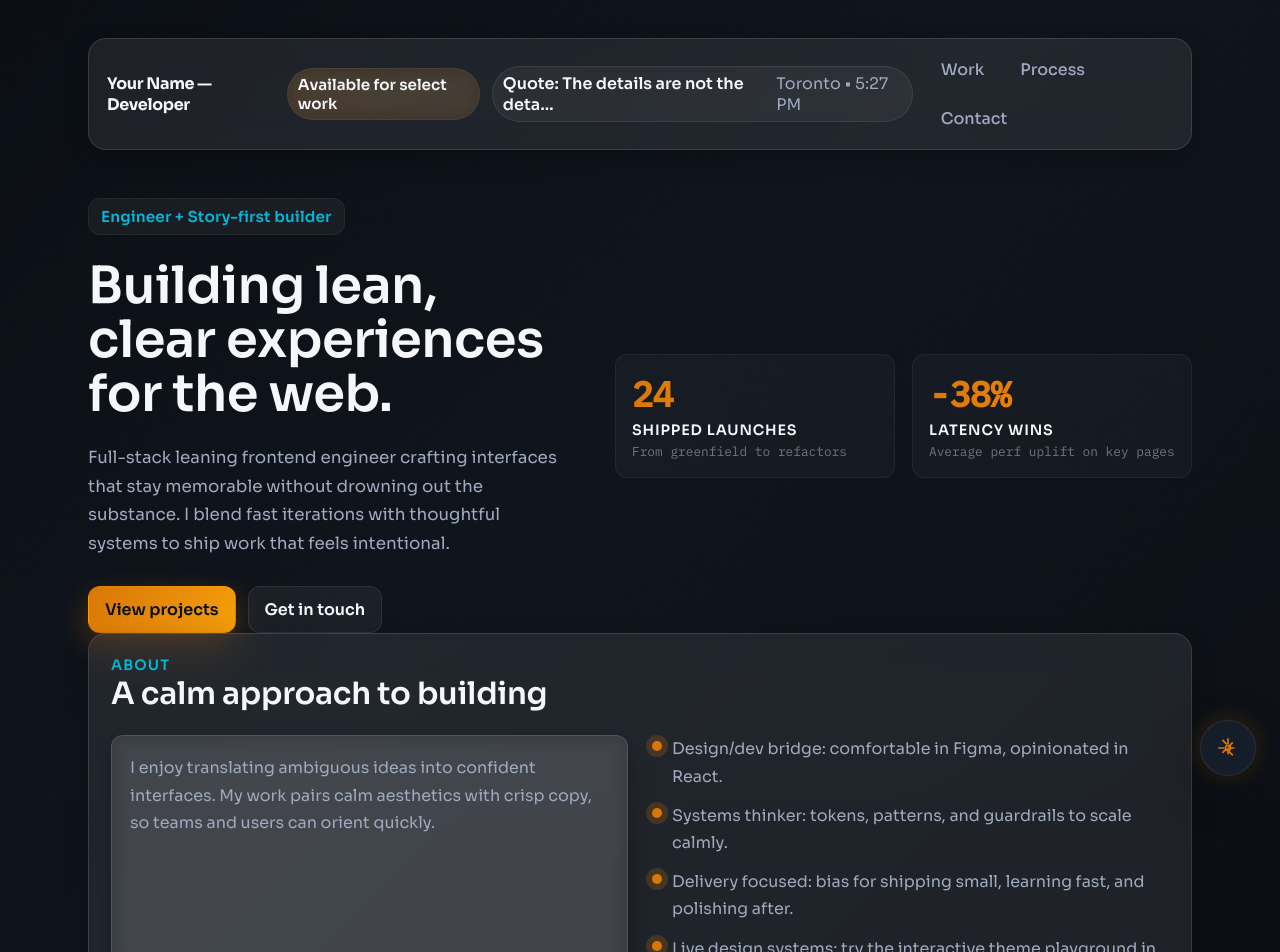
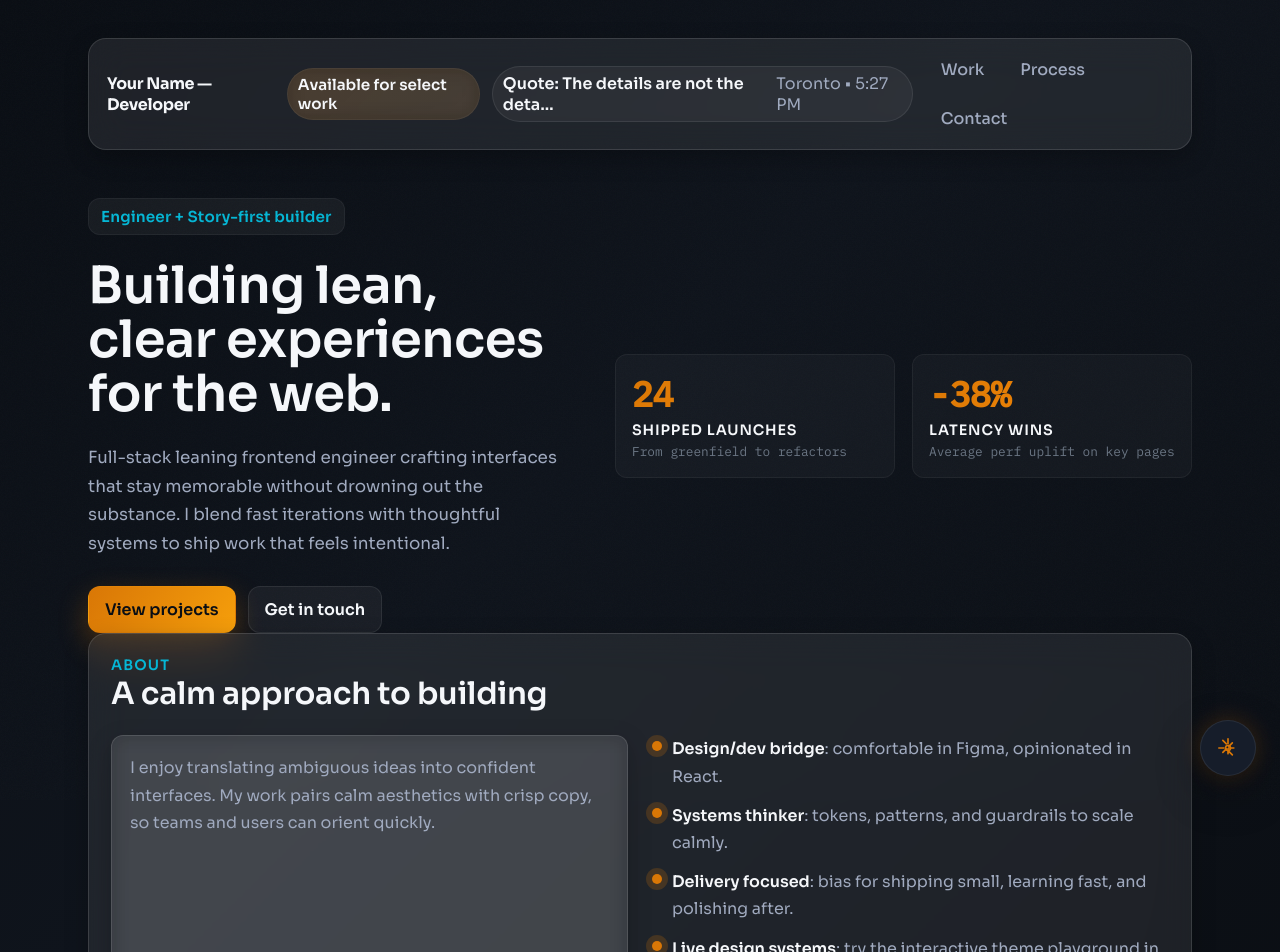
Before and after one commit to parthiv-2006/dev-site, a React (Vite) app: page / in a window 1280 px wide. Shown: the top 952 px of the page. Built offline with nearby package versions, Linux system fonts and the light colour scheme; no server answers.

Commit message:
feat(about): add key phrase highlighting and muted tails for faster scanning

```diff
--- a/src/sections/About.tsx
+++ b/src/sections/About.tsx
@@ -11,15 +11,22 @@ function About() {
     >
       <div className="section__grid section__grid--two">
         <div className="card card--soft">
-          <p>{about.story}</p>
+          <p className="about__story">{about.story}</p>
         </div>
-        <ul className="list">
-          {about.highlights.map((item) => (
-            <li key={item} className="list__item">
-              <span className="list__bullet" aria-hidden />
-              <p>{item}</p>
-            </li>
-          ))}
+        <ul className="list about__highlights">
+          {about.highlights.map((item) => {
+            const [lead, ...rest] = item.split(':');
+            const tail = rest.join(':');
+            return (
+              <li key={item} className="list__item">
+                <span className="list__bullet" aria-hidden />
+                <p>
+                  <span className="text-highlight">{lead.trim()}</span>
+                  {tail ? <span className="text-muted">: {tail.trim()}</span> : null}
+                </p>
+              </li>
+            );
+          })}
         </ul>
       </div>
     </Section>
```
